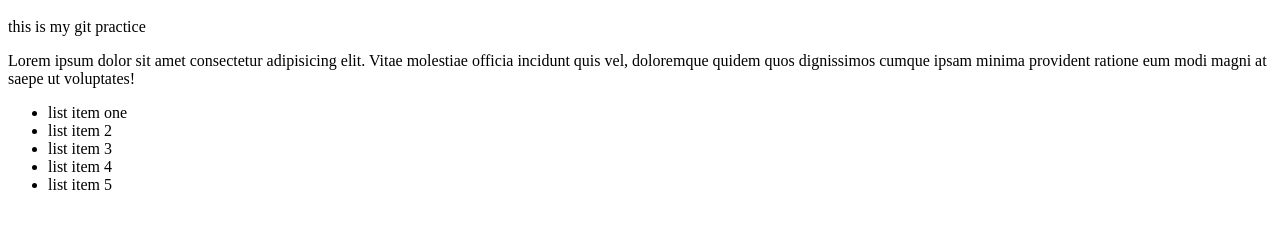
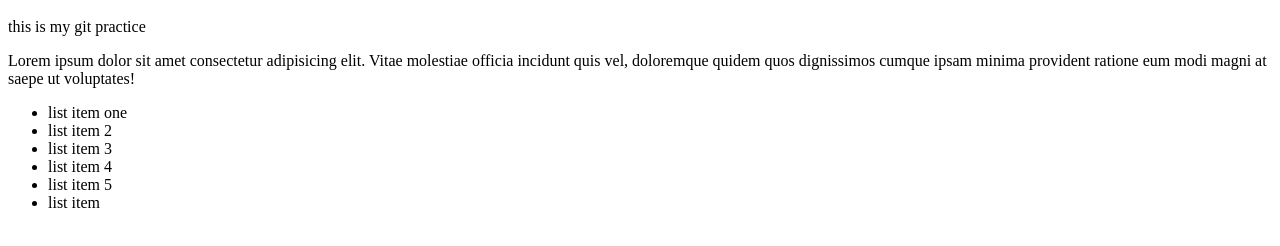
Before and after one commit to Afroprogrammer/git-tutorials, a plain HTML site: page index.html in a window 1280 px wide. Shown: the part 48-294 px from the top of the page. Drawn offline with Linux system fonts and the light colour scheme.

Commit message:
added another list item

```diff
--- a/index.html
+++ b/index.html
@@ -16,6 +16,9 @@
      <li>list item 3</li>
      <li>list item 4</li>
      <li>list item 5</li>
+     <li>list item</li>
+
+     </li>
  </Ul>
 </body>
 </html>
```
